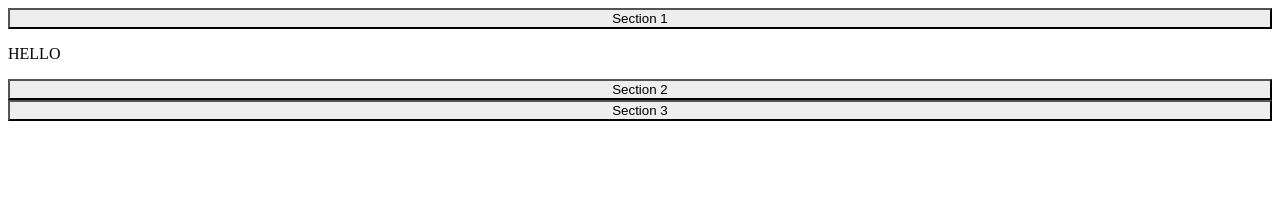
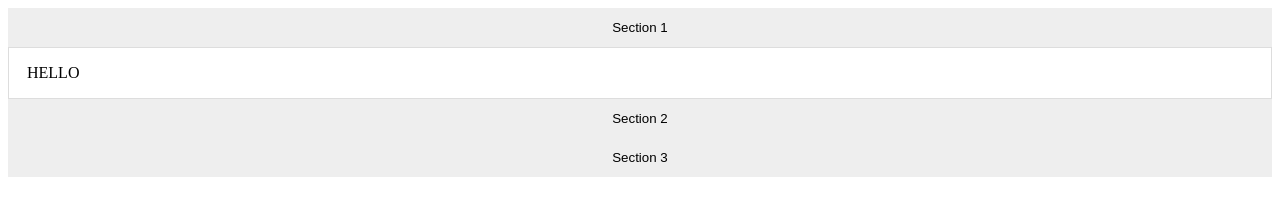
Before and after one commit to dye784/accordion, a plain HTML site: page index.html in a window 1280 px wide. Both pictures are taken after a click on the button "Section 1". Drawn offline with Linux system fonts and the light colour scheme.

Commit message:
feat: add border

```diff
--- a/index.html
+++ b/index.html
@@ -9,6 +9,10 @@
       .accordion {
         width: 100%;
         background-color: #eee;
+        outline: none;
+        border: none;
+        padding: 12px;
+        transition: 0.4s;
       }
 
       .accordion.active, .accordion:hover {
@@ -17,6 +21,8 @@
 
       .accordion-section {
         display: none;
+        padding: 0 18px;
+        border: 1px solid #ddd;
       }
     </style>
   </head>
```
